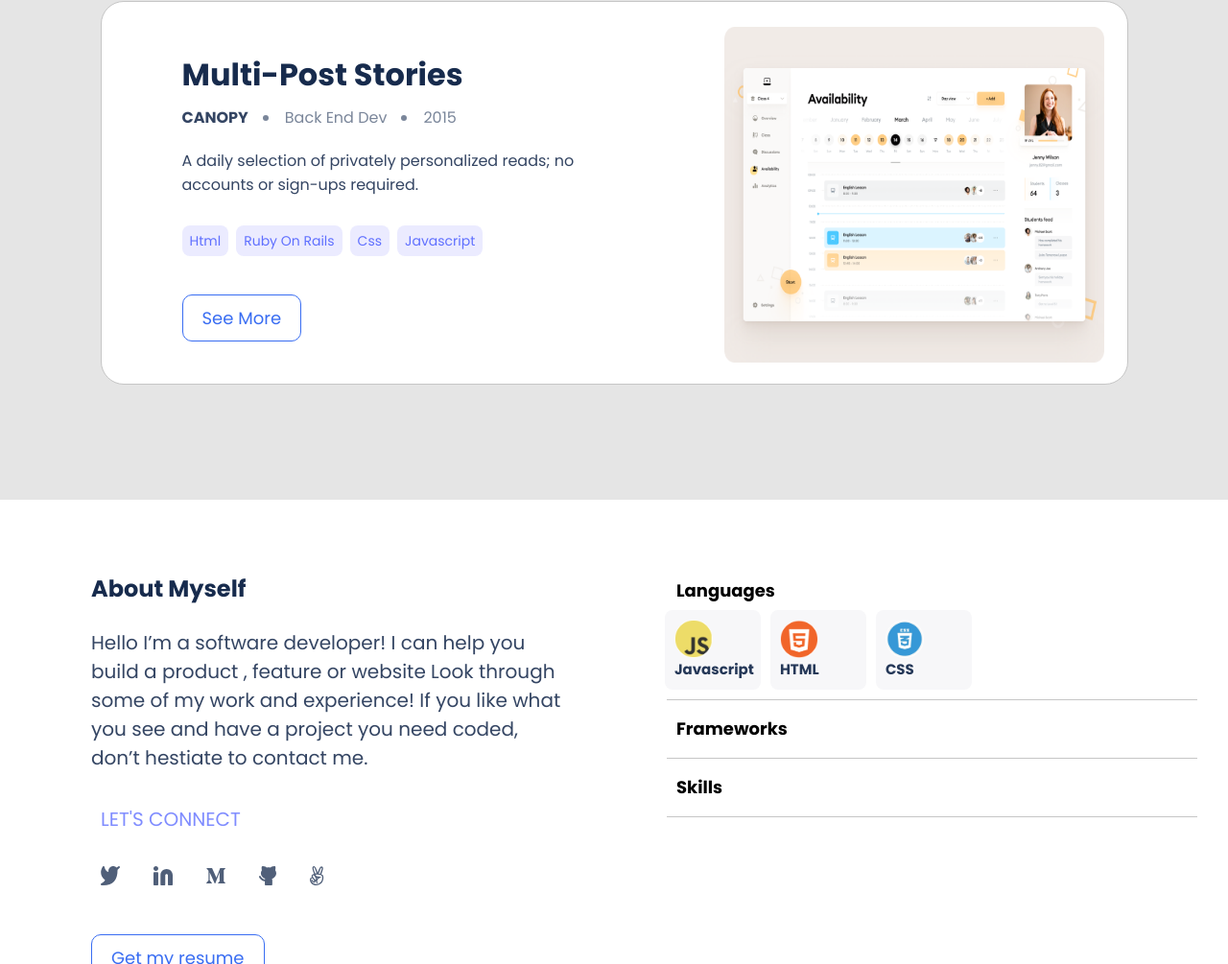
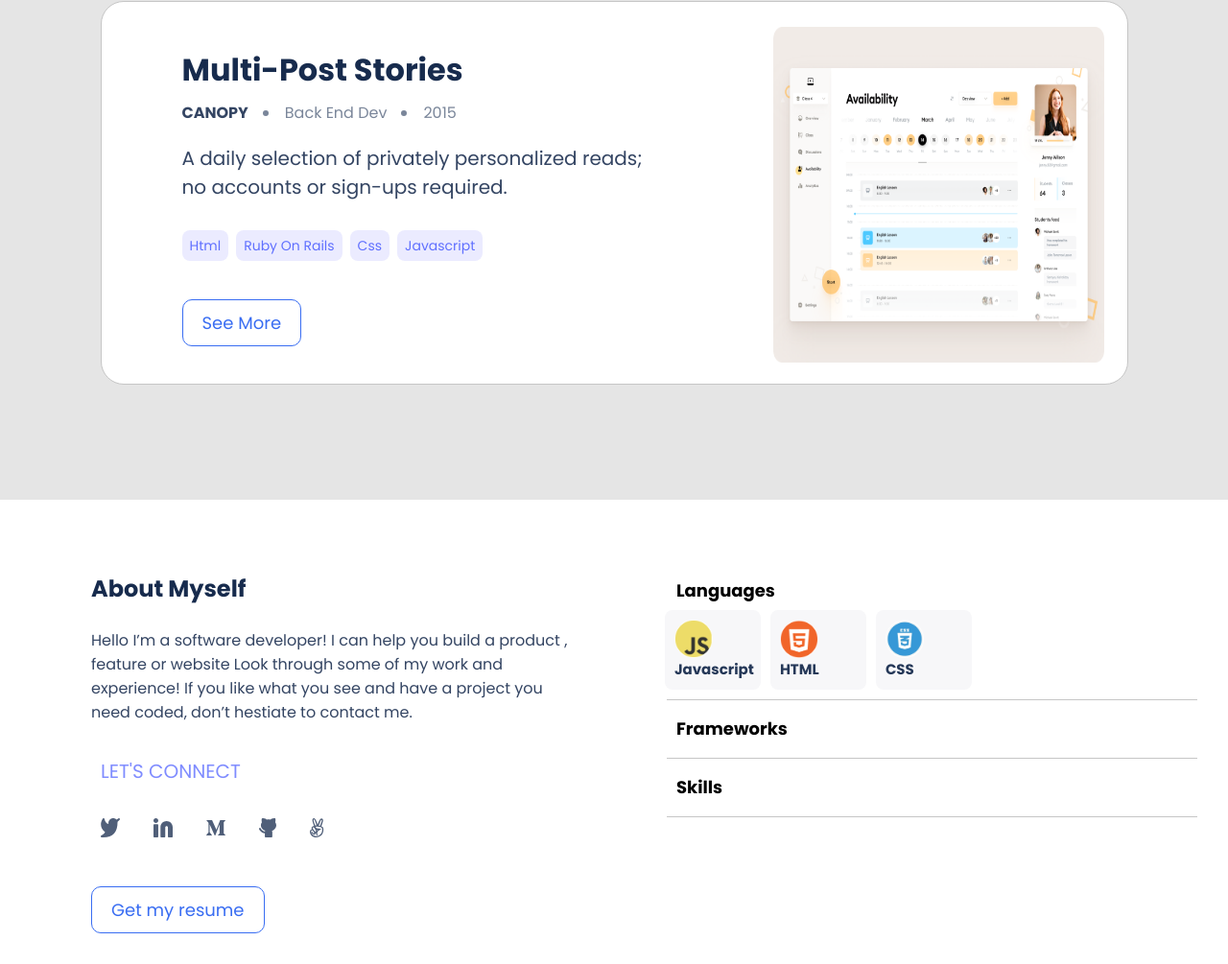
Before and after one commit to asifaminisonline/portfolio_website, a website: page index.html in a window 1280 px wide. Shown: the part 2319-3324 px from the top of the page at 96% size. Drawn offline with Linux system fonts and the light colour scheme.

Commit message:
resize font size for readibility

```diff
--- a/queries.css
+++ b/queries.css
@@ -154,6 +154,7 @@
     margin: 10px 0;
     padding: 10px 0;
     color: #344563;
+    font-size: 20px;
   }
 
   .desktop-catagories,
@@ -230,9 +231,6 @@
     width: 40%;
     height: 392px;
     margin: 50px 0 0 80px;
-  }
-  .about .about_details {
-    font-size: 20px;
   }
 
   .about-left-section .connect_button,
--- a/styles.css
+++ b/styles.css
@@ -155,6 +155,7 @@ nav {
   margin: 10px 0;
   padding: 10px 0;
   color: #344563;
+  font-size: 18px;
 }
 
 .catagories {
@@ -206,7 +207,6 @@ nav {
 
 .about .about_details {
   color: #344563;
-  font-size: 18px;
 }
 
 .about_ul {
```
